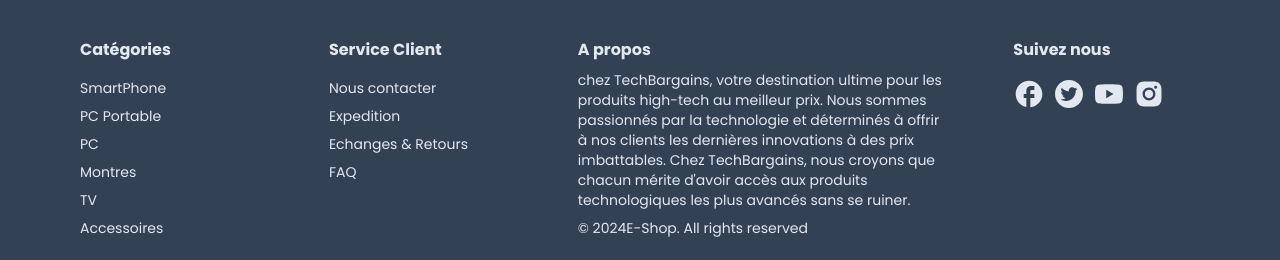
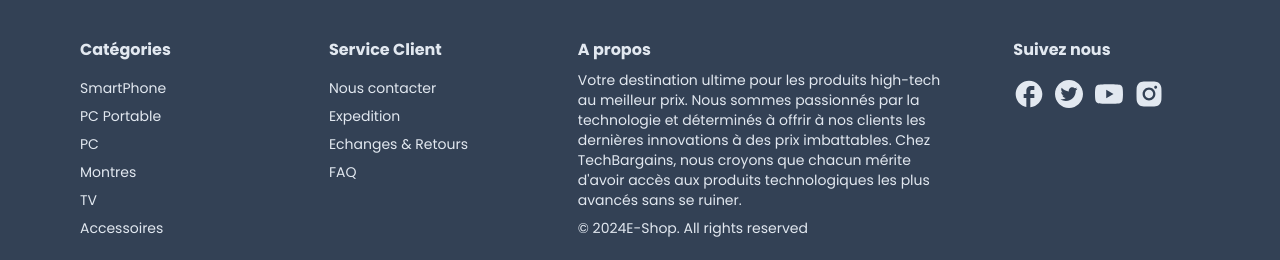
Before and after one commit to NajibACHCHAQ/EShop, a Next.js app: page / in a window 1280 px wide. Shown: the part 581-841 px from the top of the page. Built offline with nearby package versions, Linux system fonts and the light colour scheme; no server answers; the database is empty; a web font is replaced by a local one.

Commit message:
modif footer

```diff
--- a/app/components/footer/Footer.tsx
+++ b/app/components/footer/Footer.tsx
@@ -30,7 +30,7 @@ export const Footer = () => {
 
           <div className='w-full md:w-1/3 mb-6 md:bb-0'>
           <h3 className='text-base font-bold mb-2'>A propos</h3>
-            <p className='mb-2'>chez TechBargains, votre destination ultime pour les produits high-tech au meilleur prix. Nous sommes passionnés par la technologie et déterminés à offrir à nos clients les dernières innovations à des prix imbattables. Chez TechBargains, nous croyons que chacun mérite d'avoir accès aux produits technologiques les plus avancés sans se ruiner.
+            <p className='mb-2'>Votre destination ultime pour les produits high-tech au meilleur prix. Nous sommes passionnés par la technologie et déterminés à offrir à nos clients les dernières innovations à des prix imbattables. Chez TechBargains, nous croyons que chacun mérite d'avoir accès aux produits technologiques les plus avancés sans se ruiner.
             </p>
             <p>&copy; {new Date().getFullYear() }
              E-Shop. All rights reserved</p>
```
